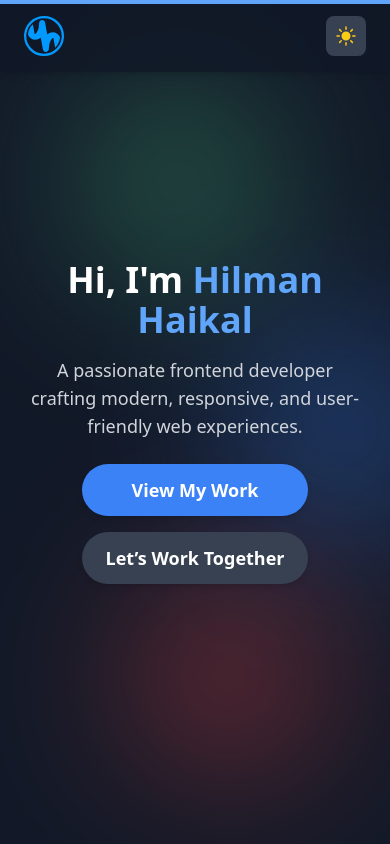
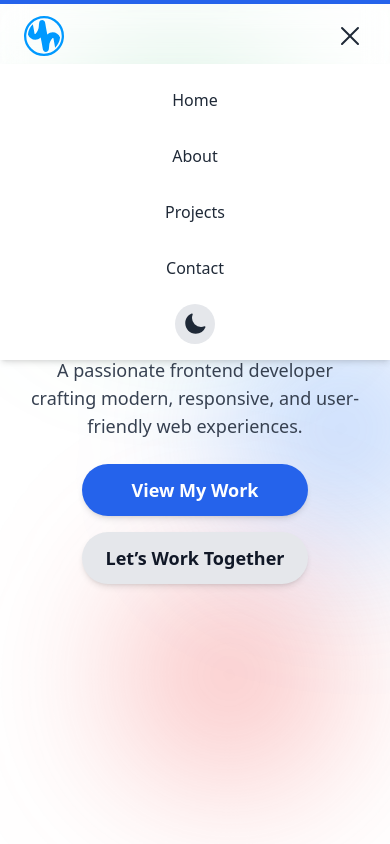
Before and after one commit to hilmanhaikal/portfolio-hlmnhkl, a Next.js app: page / in a window 390 px wide. Both pictures are taken after a click on the button 346 px from the left and 36 px from the top of the page. Shown: the top 844 px of the page. Built offline with nearby package versions, Linux system fonts and the light colour scheme.

Commit message:
feat: enhance Header component with mobile navigation and scroll effects

```diff
--- a/src/app/components/Header.tsx
+++ b/src/app/components/Header.tsx
@@ -1,11 +1,16 @@
 "use client";
 import { useState, useEffect } from "react";
-import { motion } from "framer-motion";
+import { motion, AnimatePresence } from "framer-motion";
 import Image from "next/image";
-import { MoonIcon, SunIcon } from "@heroicons/react/24/solid";
+import Link from "next/link";
+import { usePathname } from "next/navigation";
+import { MoonIcon, SunIcon, Bars3Icon, XMarkIcon } from "@heroicons/react/24/solid";
 
 export default function Header() {
   const [darkMode, setDarkMode] = useState(false);
+  const [navOpen, setNavOpen] = useState(false);
+  const [scrolled, setScrolled] = useState(false);
+  const pathname = usePathname();
 
   useEffect(() => {
     const savedTheme = localStorage.getItem("theme");
@@ -13,6 +18,13 @@ export default function Header() {
       setDarkMode(true);
       document.documentElement.classList.add("dark");
     }
+
+    const handleScroll = () => {
+      setScrolled(window.scrollY > 50);
+    };
+
+    window.addEventListener("scroll", handleScroll);
+    return () => window.removeEventListener("scroll", handleScroll);
   }, []);
 
   const toggleDarkMode = () => {
@@ -22,36 +34,103 @@ export default function Header() {
     localStorage.setItem("theme", newTheme);
   };
 
+  const toggleNav = () => setNavOpen(!navOpen);
+
   return (
-    <header className="fixed top-0 left-0 w-full px-6 md:px-16 py-4 flex justify-between items-center
-      bg-white/80 dark:bg-gray-900/80 shadow-md backdrop-blur-md z-50 transition-all">
-
-      {/* Logo Image */}
-      <motion.div
-        initial={{ opacity: 0, y: -10 }}
-        animate={{ opacity: 1, y: 0 }}
-        transition={{ duration: 0.6 }}
+    <header
+      className={`fixed top-0 left-0 w-full px-6 md:px-16 py-4 flex justify-between items-center
+      transition-all duration-300 backdrop-blur-md z-50
+      ${scrolled ? "bg-white/80 dark:bg-gray-900/80 shadow-lg py-3" : "bg-transparent"}`}
     >
-        <Image
-          src="/logo.svg" // Ensure logo.svg is inside the /public folder
-          alt="Logo"
-          width={120} // Adjust size as needed
-          height={40}
-          className="h-10 w-auto" // Adjust styling if necessary
-        />
+      {/* Logo */}
+      <motion.div initial={{ opacity: 0, y: -10 }} animate={{ opacity: 1, y: 0 }} transition={{ duration: 0.6 }}>
+        <Image src="/logo.svg" alt="Logo" width={120} height={40} className="h-10 w-auto" />
       </motion.div>
 
-      {/* Dark Mode Toggle Button */}
-      <button
+      {/* Desktop Navigation with Dark Mode Toggle */}
+      <nav className="hidden md:flex gap-8 items-center">
+        {["Home", "About", "Projects", "Contact"].map((item) => (
+          <Link
+            key={item}
+            href={`#${item.toLowerCase()}`}
+            className={`relative group text-gray-800 dark:text-white transition ${
+              pathname === `#${item.toLowerCase()}` ? "text-blue-500" : "hover:text-blue-500"
+            }`}
+          >
+            {item}
+            <span
+              className="absolute left-0 bottom-[-4px] w-full h-[2px] bg-gradient-to-r from-blue-500 to-purple-500
+              scale-x-0 group-hover:scale-x-100 transition-transform origin-left"
+            />
+          </Link>
+        ))}
+
+        {/* Dark Mode Toggle */}
+        <motion.button
           onClick={toggleDarkMode}
-        className="p-2 rounded-lg transition bg-gray-200 dark:bg-gray-700 hover:bg-gray-300 dark:hover:bg-gray-600"
+          whileHover={{ scale: 1.1 }}
+          whileTap={{ scale: 0.9 }}
+          className="p-2 rounded-full transition bg-gray-200 dark:bg-gray-700
+            hover:bg-gradient-to-r hover:from-blue-500 hover:to-purple-500"
         >
           {darkMode ? (
             <SunIcon className="w-6 h-6 text-yellow-400" />
           ) : (
             <MoonIcon className="w-6 h-6 text-gray-800" />
           )}
+        </motion.button>
+      </nav>
+
+      {/* Mobile Menu Button */}
+      <button className="text-gray-800 dark:text-white md:hidden" onClick={toggleNav}>
+        <motion.div
+          initial={{ rotate: 0 }}
+          animate={{ rotate: navOpen ? 90 : 0 }}
+          transition={{ duration: 0.3 }}
+        >
+          {navOpen ? <XMarkIcon className="w-8 h-8" /> : <Bars3Icon className="w-8 h-8" />}
+        </motion.div>
       </button>
+
+      {/* Mobile Navigation with Dark Mode Toggle */}
+      <AnimatePresence>
+        {navOpen && (
+          <motion.div
+            initial={{ opacity: 0, y: -20 }}
+            animate={{ opacity: 1, y: 0 }}
+            exit={{ opacity: 0, y: -20 }}
+            transition={{ duration: 0.3 }}
+            className="fixed top-16 left-0 w-full bg-white dark:bg-gray-900 shadow-md md:hidden z-40"
+          >
+            <nav className="flex flex-col items-center py-4 space-y-4">
+              {["Home", "About", "Projects", "Contact"].map((item) => (
+                <Link
+                  key={item}
+                  href={`#${item.toLowerCase()}`}
+                  className="py-2 text-gray-800 dark:text-white hover:text-blue-500 transition"
+                  onClick={toggleNav}
+                >
+                  {item}
+                </Link>
+              ))}
+              {/* Dark Mode Toggle in Mobile Menu */}
+              <motion.button
+                onClick={toggleDarkMode}
+                whileHover={{ scale: 1.1 }}
+                whileTap={{ scale: 0.9 }}
+                className="p-2 rounded-full transition bg-gray-200 dark:bg-gray-700
+                  hover:bg-gradient-to-r hover:from-blue-500 hover:to-purple-500"
+              >
+                {darkMode ? (
+                  <SunIcon className="w-6 h-6 text-yellow-400" />
+                ) : (
+                  <MoonIcon className="w-6 h-6 text-gray-800" />
+                )}
+              </motion.button>
+            </nav>
+          </motion.div>
+        )}
+      </AnimatePresence>
     </header>
   );
 }
--- a/src/app/styles/globals.css
+++ b/src/app/styles/globals.css
@@ -73,3 +73,9 @@ a:hover {
   left: 30%;
   animation-duration: 14s;
 }
+
+.bg-gradient-to-r {
+    background: linear-gradient(to right, #1e3a8a, #9333ea);
+    -webkit-background-clip: text;
+    color: transparent;
+}
```
Lines whose indentation alone changed are shown as unchanged.
